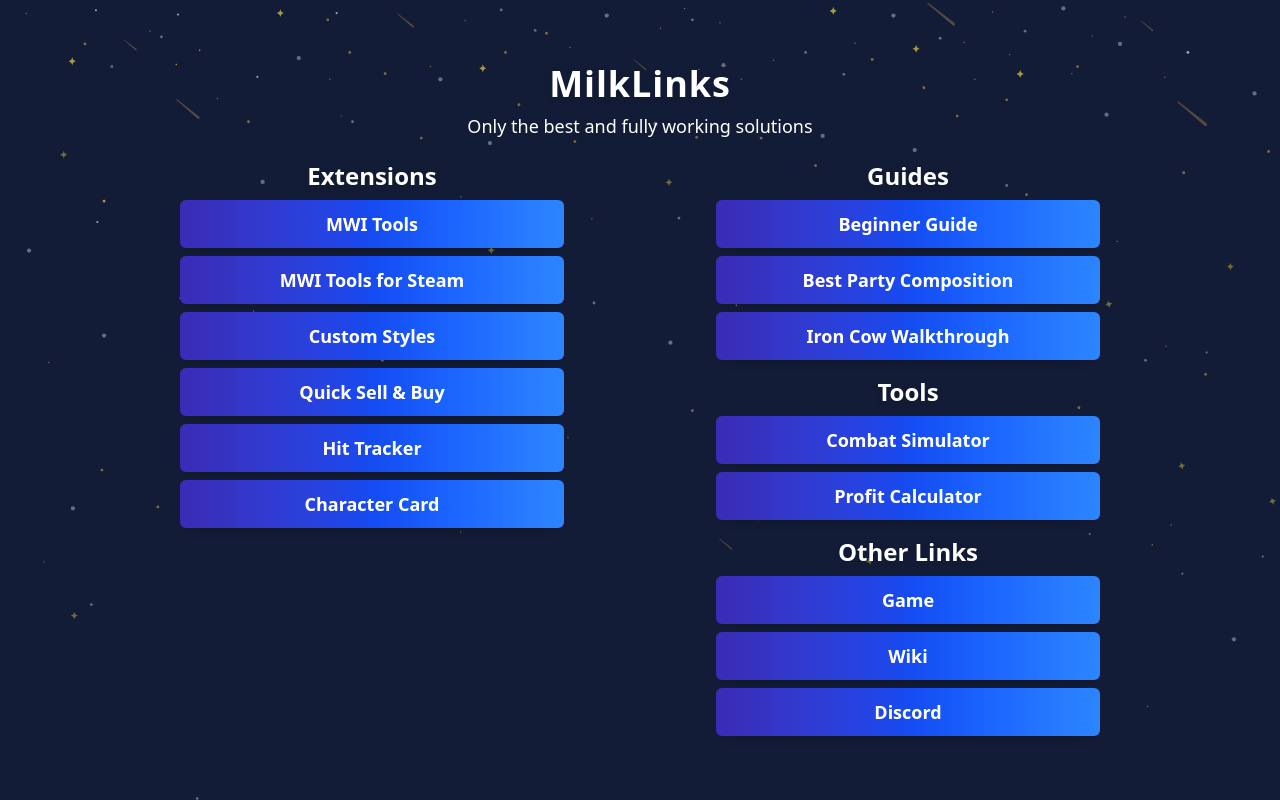
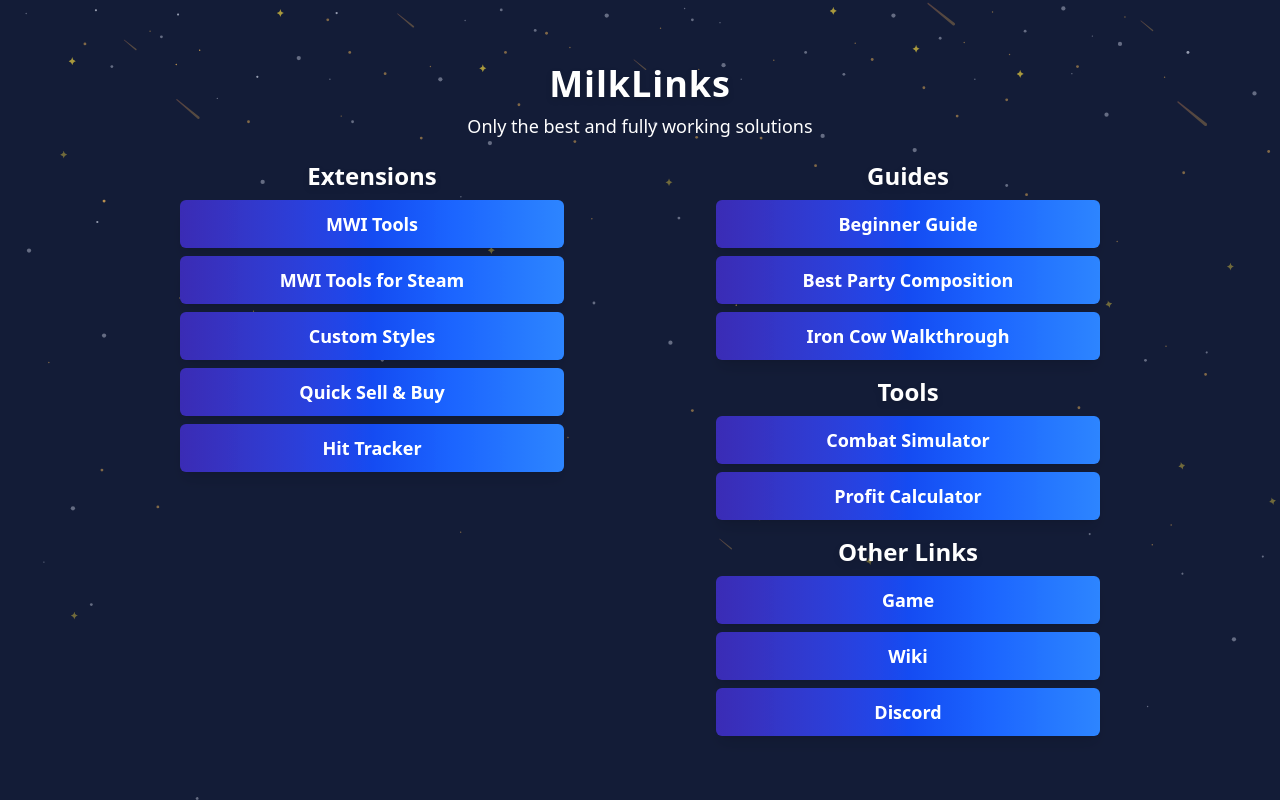
Before and after one commit to Amaroke/MilkLinks, a React (Vite) app: page / in a window 1280 px wide. Built offline with nearby package versions, Linux system fonts and the light colour scheme.

Commit message:
Remove unused extension

```diff
--- a/src/data/links.ts
+++ b/src/data/links.ts
@@ -23,10 +23,6 @@ export const extensions: Link[] = [
   {
     label: "Hit Tracker",
     url: "https://greasyfork.org/en/scripts/535181-mwi-hit-tracker",
-  },
-  {
-    label: "Character Card",
-    url: "https://greasyfork.org/en/scripts/543862-mwi%E8%A7%92%E8%89%B2%E5%90%8D%E7%89%87%E6%8F%92%E4%BB%B6",
   },
 ];
 
```
